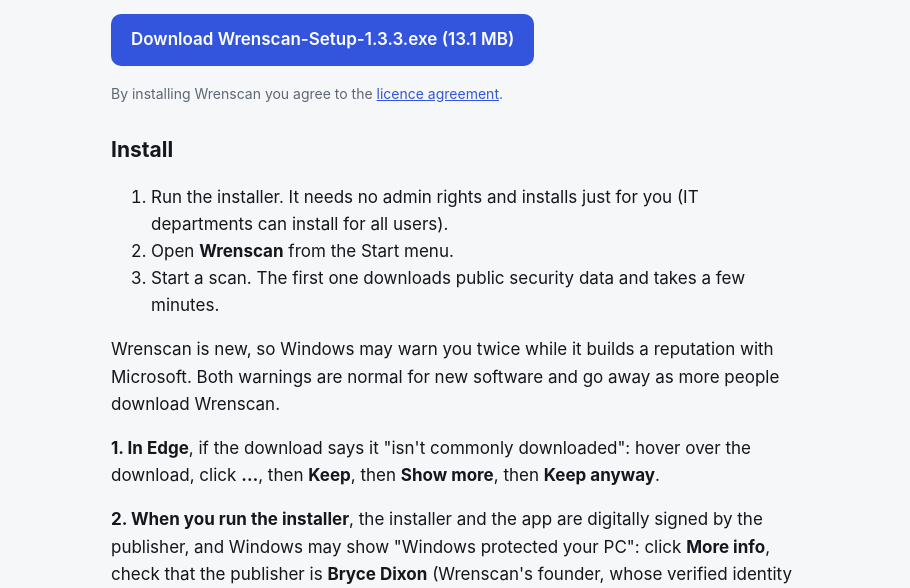
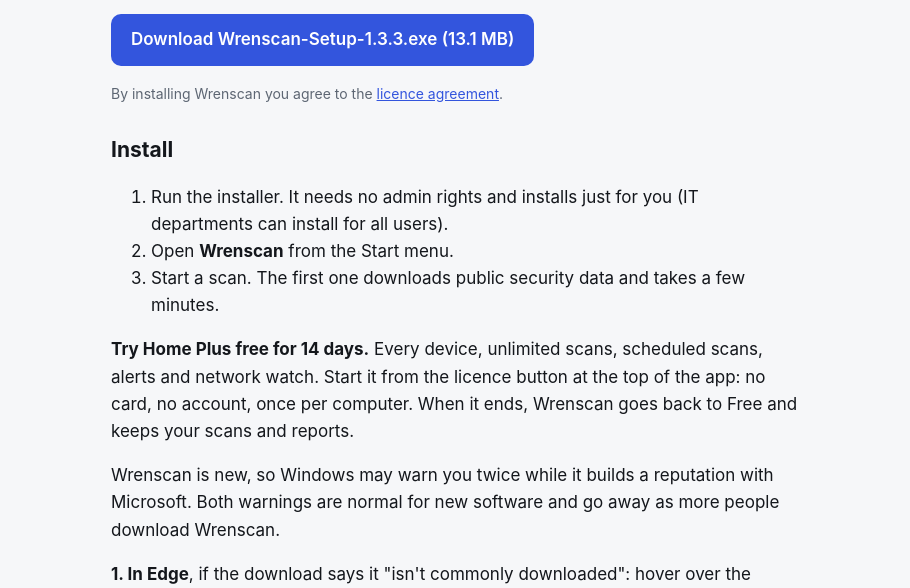
Before and after one commit to bcdixon23-spec/wrenscan-updates, a plain HTML site: page download.html in a window 1280 px wide. Shown: the part 202-790 px from the top of the page, without its empty margins (185-1095 px from the left). Drawn offline with Linux system fonts and the light colour scheme.

Commit message:
Site: 14-day Home Plus trial on the download page
Co-Authored-By: Claude Opus 5.5 <noreply@anthropic.com>

```diff
--- a/download.html
+++ b/download.html
@@ -29,6 +29,9 @@
   <li>Open <b>Wrenscan</b> from the Start menu.</li>
   <li>Start a scan. The first one downloads public security data and takes a few minutes.</li>
 </ol>
+<p><b>Try Home Plus free for 14 days.</b> Every device, unlimited scans, scheduled scans, alerts and network watch.
+  Start it from the licence button at the top of the app: no card, no account, once per computer. When it ends,
+  Wrenscan goes back to Free and keeps your scans and reports.</p>
 <p>Wrenscan is new, so Windows may warn you twice while it builds a reputation with Microsoft. Both warnings are
   normal for new software and go away as more people download Wrenscan.</p>
 <p><b>1. In Edge</b>, if the download says it "isn't commonly downloaded": hover over the download, click
```
